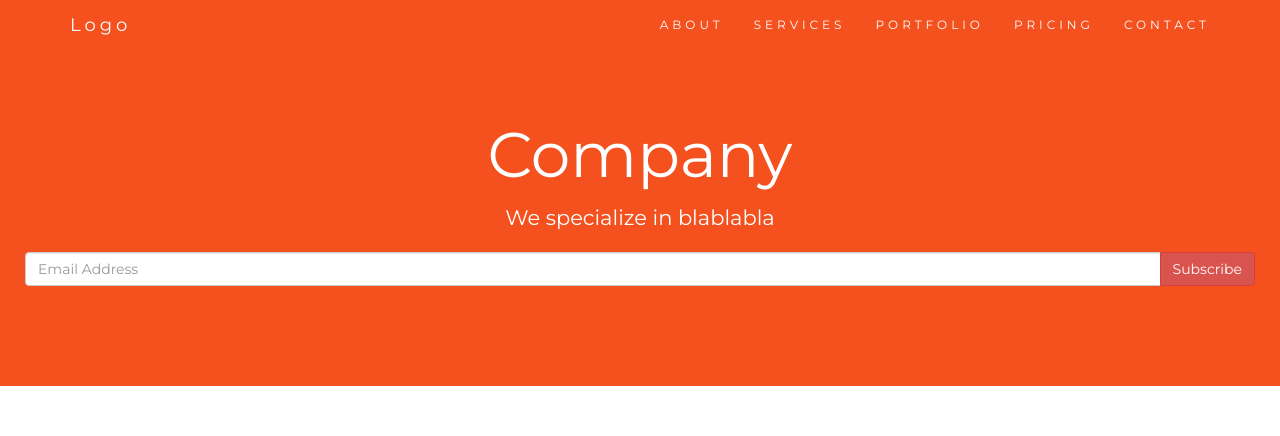
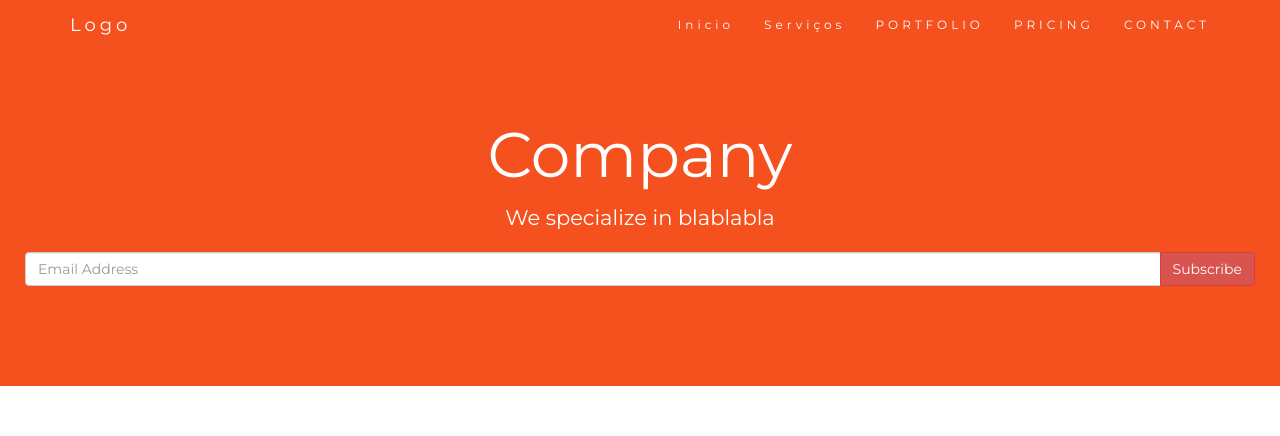
Before and after one commit to lbarbosssa/cursoReact, a React (Create React App) app in the folder company/: page / in a window 1280 px wide. Shown: the top 436 px of the page. Built offline with nearby package versions, Linux system fonts and the light colour scheme.

Commit message:
Criando navgeação para as rotas

```diff
--- a/company/src/App.js
+++ b/company/src/App.js
@@ -15,7 +15,7 @@ class App extends Component {
           <Cabecalho />
 
           <Route path='/' exact component={Inicio} />
-          <Route path='/Servicos' component={Servicos} />
+          <Route path='/servicos' component={Servicos} />
 
           <Rodape />
         </div>
--- a/company/src/componentes/Cabecalho.js
+++ b/company/src/componentes/Cabecalho.js
@@ -1,7 +1,21 @@
 import React from 'react';
+import { Link } from 'react-router-dom'
 
 const Cabecalho = props => {
     return (
+        <div>
+            <div className='jumbotron text-center'>
+                <h1>Company</h1>
+                <p>We specialize in blablabla</p>
+                <form>
+                    <div className='input-group'>
+                        <input type='email' className='form-control' size='50' placeholder='Email Address' required />
+                        <div className='input-group-btn'>
+                            <button type='button' className='btn btn-danger'>Subscribe</button>
+                        </div>
+                    </div>
+                </form>
+            </div>
             <nav className='navbar navbar-default navbar-fixed-top'>
                 <div className='container'>
                     <div className='navbar-header'>
@@ -10,12 +24,12 @@ const Cabecalho = props => {
                             <span className='icon-bar'></span>
                             <span className='icon-bar'></span>
                         </button>
-                    <a className='navbar-brand' href='#myPage'>Logo</a>
+                        <Link to='/' className='navbar-brand'>Logo</Link>
                     </div>
                     <div className='collapse navbar-collapse' id='myNavbar'>
                         <ul className='nav navbar-nav navbar-right'>
-                        <li><a href='#about'>ABOUT</a></li>
-                        <li><a href='#services'>SERVICES</a></li>
+                            <li><Link to='/'>Inicio</Link></li>
+                            <li><Link to='/servicos'>Serviços</Link></li>
                             <li><a href='#portfolio'>PORTFOLIO</a></li>
                             <li><a href='#pricing'>PRICING</a></li>
                             <li><a href='#contact'>CONTACT</a></li>
@@ -23,6 +37,7 @@ const Cabecalho = props => {
                     </div>
                 </div>
             </nav>
+        </div>
     )
 }
 
--- a/company/src/componentes/Inicio.js
+++ b/company/src/componentes/Inicio.js
@@ -3,18 +3,6 @@ import React from 'react'
 const Inicio = props => {
     return (
         <div>
-            <div className='jumbotron text-center'>
-                <h1>Company</h1>
-                <p>We specialize in blablabla</p>
-                <form>
-                    <div className='input-group'>
-                        <input type='email' className='form-control' size='50' placeholder='Email Address' required />
-                        <div className='input-group-btn'>
-                            <button type='button' className='btn btn-danger'>Subscribe</button>
-                        </div>
-                    </div>
-                </form>
-            </div>
 
             {/* Container (About Section) */}
             <div id='about' className='container-fluid'>
```
Lines whose indentation alone changed are shown as unchanged.
